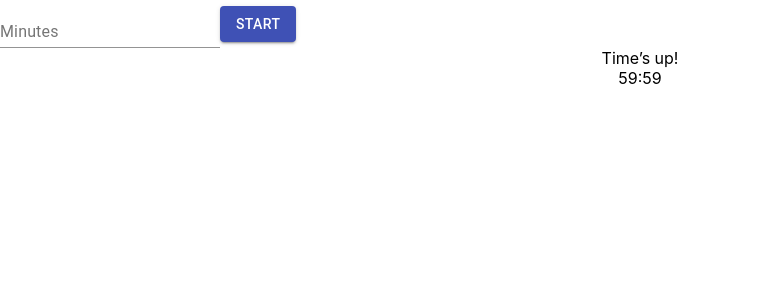
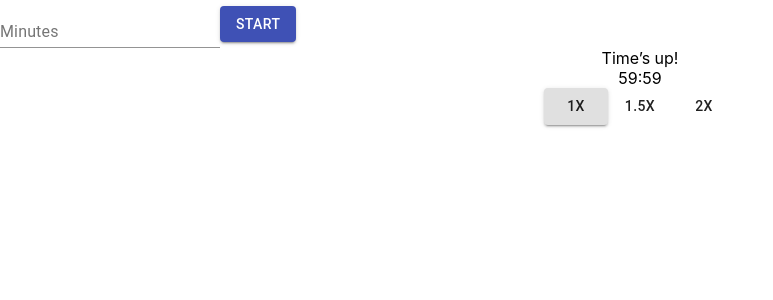
Before and after one commit to Kreozot/dcs-task-1, a React (Create React App) app: page / in a window 1280 px wide. Shown: the top 300 px of the page, without its empty margins (0-773 px from the left). Built offline with nearby package versions, Linux system fonts and the light colour scheme.

Commit message:
Speed control

```diff
--- a/src/App.jsx
+++ b/src/App.jsx
@@ -4,13 +4,14 @@ import useInterval from 'common/hooks/useInterval';
 import MainControls from 'components/MainControls';
 import Timer from 'components/Timer';
 import SpeedController from 'components/SpeedController';
+import { BASE_TIMEOUT } from 'common/const';
 
 import './App.css';
 
 function App() {
   const [seconds, setSeconds] = useState(0);
   const [initialSeconds, setInitialSeconds] = useState(0);
-  const [speed, setSpeed] = useState(1000);
+  const [speed, setSpeed] = useState(BASE_TIMEOUT);
   const [isPaused, setIsPaused] = useState(true);
 
   const tick = useCallback(() => {
--- /dev/null
+++ b/src/common/const.js
@@ -0,0 +1 @@
+export const BASE_TIMEOUT = 1000;
--- /dev/null
+++ b/src/components/SpeedController/SpeedButton.jsx
@@ -0,0 +1,29 @@
+import React, { useMemo, useCallback } from 'react';
+import Button from '@material-ui/core/Button';
+
+import { BASE_TIMEOUT } from 'common/const';
+
+export default function SpeedButton(props) {
+  const { speed, multiplier, onSpeedChange } = props;
+
+  const variant = useMemo(() => {
+    return speed === BASE_TIMEOUT / multiplier ? 'contained' : null;
+  }, [multiplier, speed]);
+
+  const title = useMemo(() => {
+    return `${ Math.round(multiplier * 10) / 10 }X`;
+  }, [multiplier]);
+
+  const handleClick = useCallback(() => {
+    onSpeedChange(BASE_TIMEOUT / multiplier);
+  }, [onSpeedChange, multiplier]);
+
+  return (
+      <Button
+        variant={ variant }
+        onClick={ handleClick }
+      >
+        { title }
+      </Button>
+  );
+}
--- a/src/components/SpeedController/SpeedController.jsx
+++ b/src/components/SpeedController/SpeedController.jsx
@@ -1,12 +1,18 @@
 import React from 'react';
+import ButtonGroup from '@material-ui/core/ButtonGroup';
+
+import SpeedButton from './SpeedButton'
 
 import styles from './SpeedController.module.scss';
 
 export default function SpeedController(props) {
-  const { prop } = props;
+  const { speed, onSpeedChange } = props;
 
   return (
-    <>
-    </>
+    <ButtonGroup color="primary">
+      <SpeedButton speed={ speed } multiplier={ 1 } onSpeedChange={ onSpeedChange }/>
+      <SpeedButton speed={ speed } multiplier={ 1.5 } onSpeedChange={ onSpeedChange }/>
+      <SpeedButton speed={ speed } multiplier={ 2 } onSpeedChange={ onSpeedChange }/>
+    </ButtonGroup>
   );
 }
```
